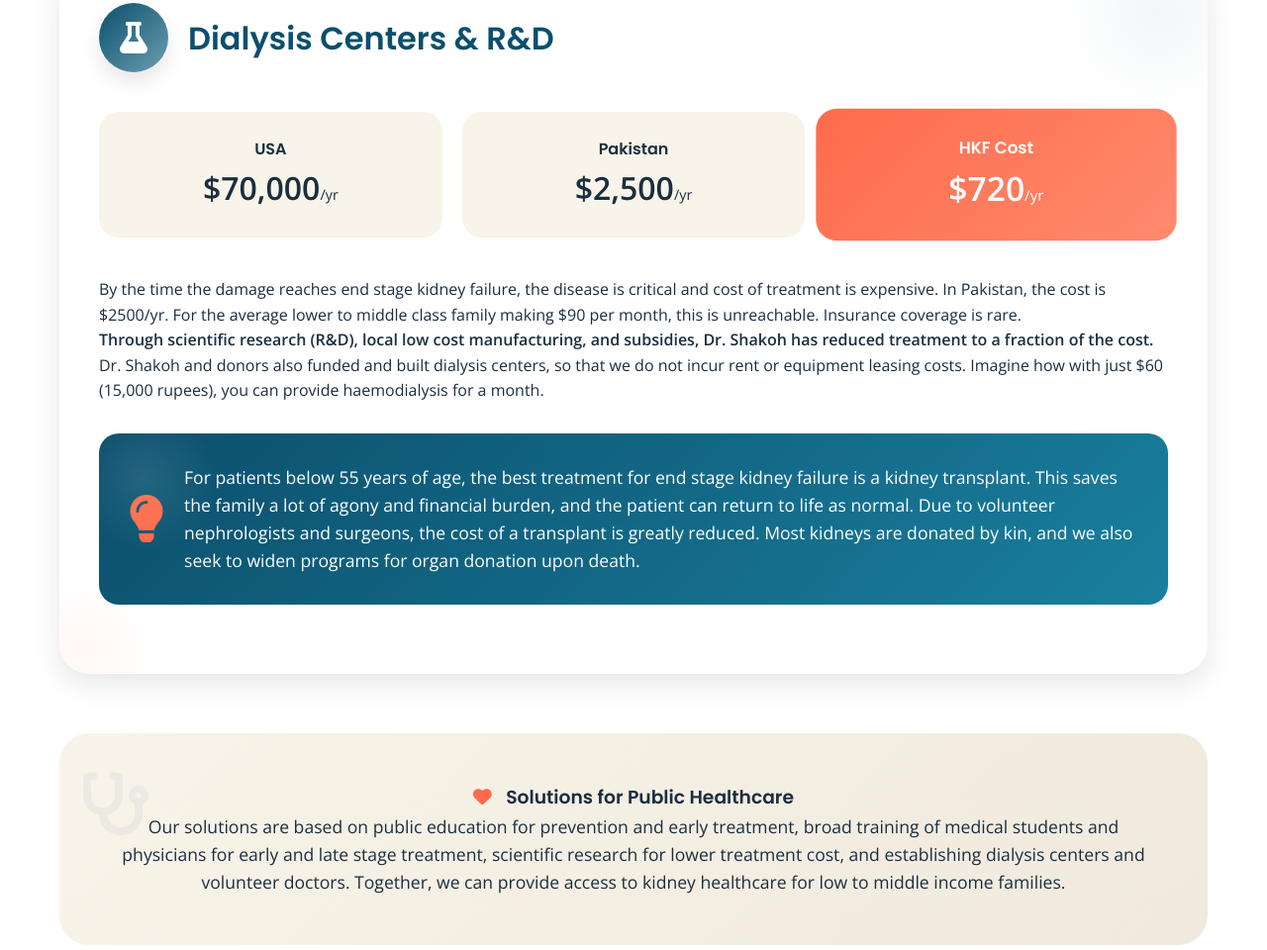
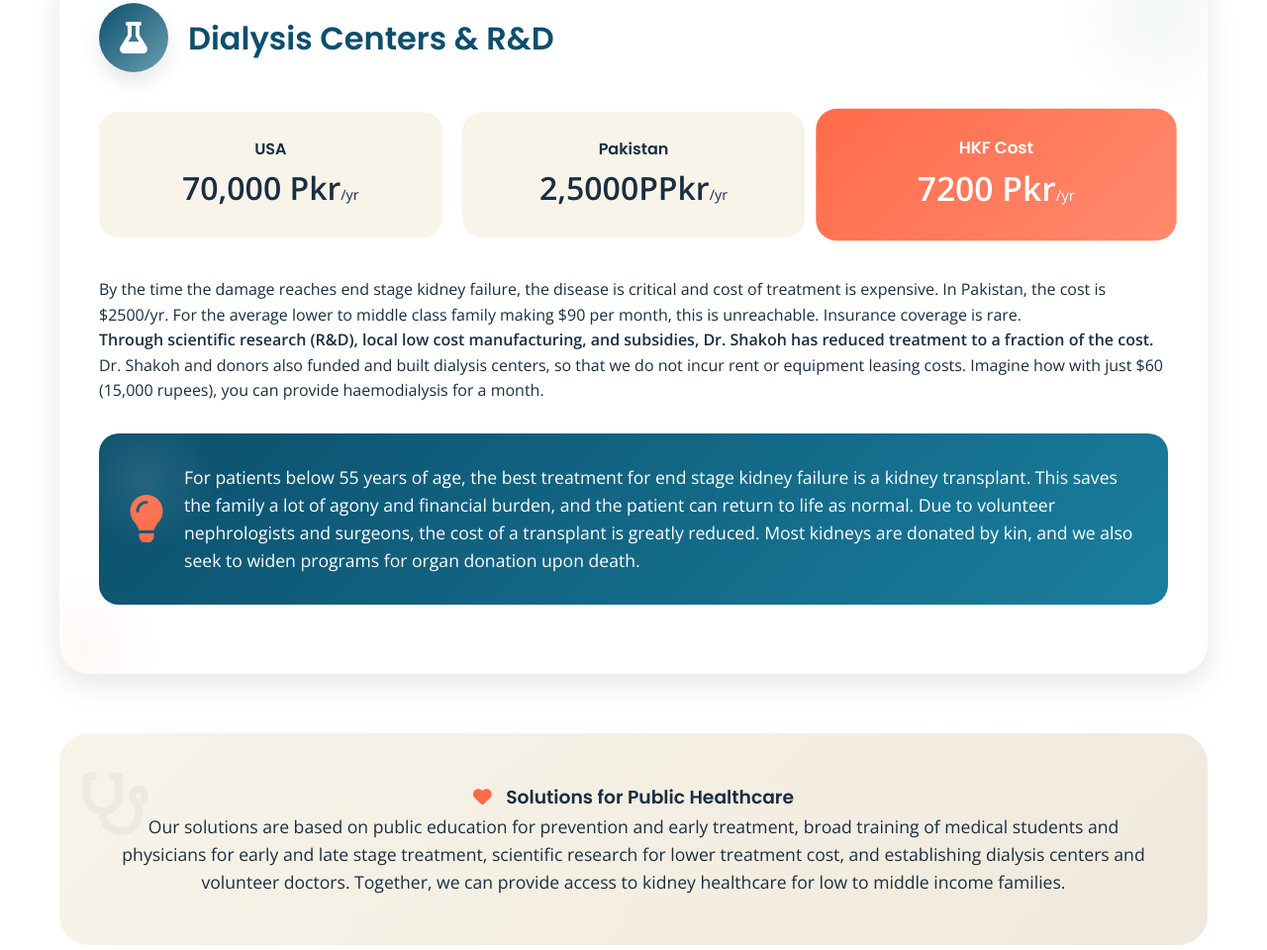
Before and after one commit to adnan3058/Hope-Kidney-Foundation, a plain HTML site: page solution.html in a window 1280 px wide. Shown: the part 1894-2854 px from the top of the page at 99% size. Drawn offline with nearby package versions, Linux system fonts and the light colour scheme.

Commit message:
Update solution.html

```diff
--- a/solution.html
+++ b/solution.html
@@ -826,15 +826,15 @@
                     <div class="cost-comparison">
                         <div class="cost-card">
                             <h4>USA</h4>
-                            <p class="cost-amount">$70,000<small>/yr</small></p>
+                            <p class="cost-amount">70,000 Pkr<small>/yr</small></p>
                         </div>
                         <div class="cost-card">
                             <h4>Pakistan</h4>
-                            <p class="cost-amount">$2,500<small>/yr</small></p>
+                            <p class="cost-amount">2,5000PPkr<small>/yr</small></p>
                         </div>
                         <div class="cost-card highlight">
                             <h4>HKF Cost</h4>
-                            <p class="cost-amount">$720<small>/yr</small></p>
+                            <p class="cost-amount">7200 Pkr<small>/yr</small></p>
                         </div>
                     </div>
                     <p>By the time the damage reaches end stage kidney failure, the disease is critical and cost of treatment is expensive. In Pakistan, the cost is $2500/yr. For the average lower to middle class family making $90 per month, this is unreachable. Insurance coverage is rare.</p>
```
